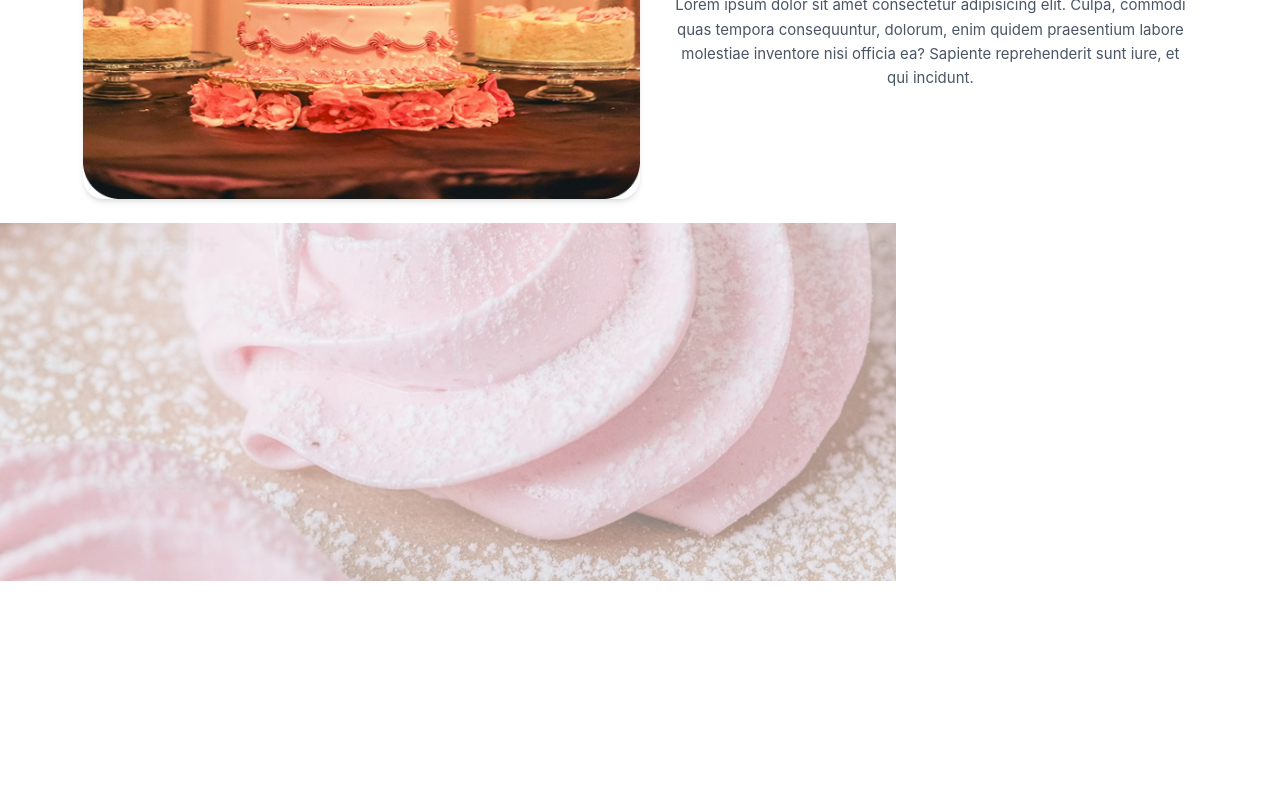
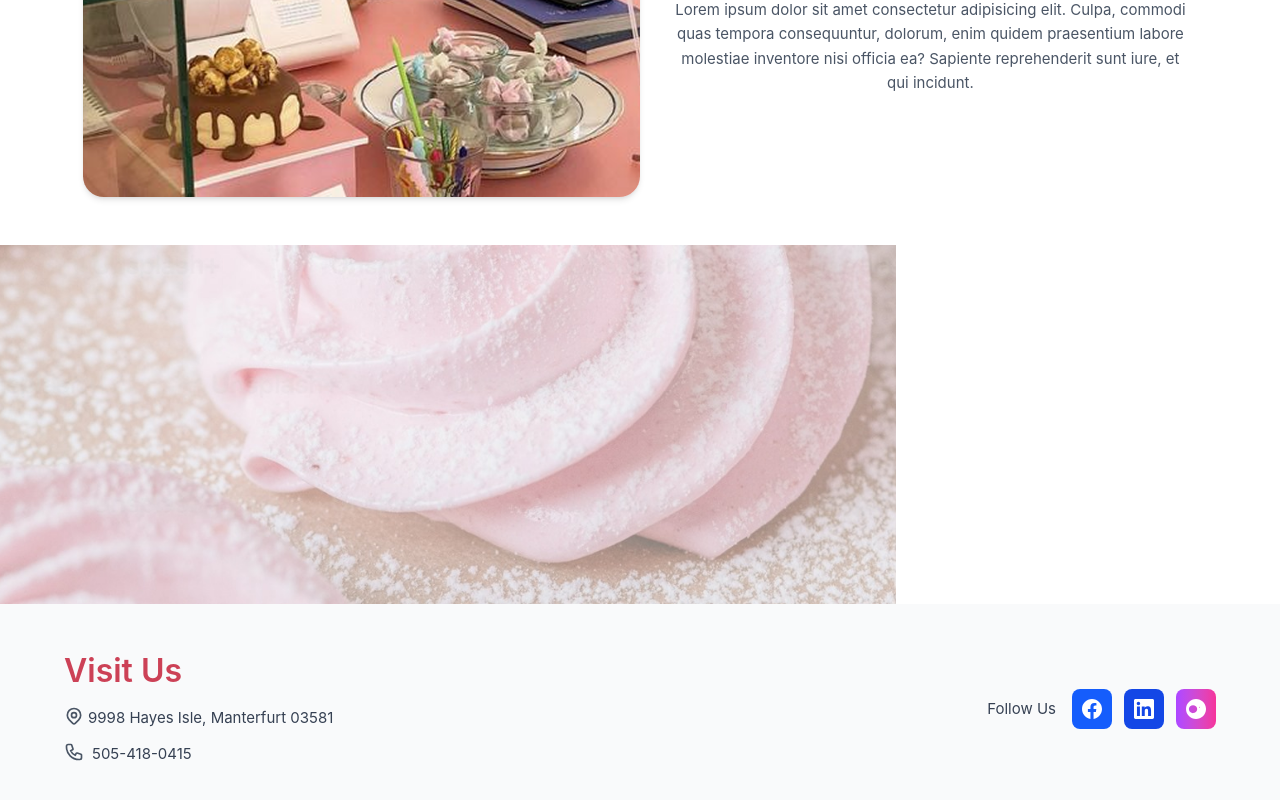
Before and after one commit to PaolaArtola/Bakery, a Vue app: page /about in a window 1280 px wide. Shown: the part 1537-2337 px from the top of the page. Before the commit the page ends 2118 px from the top, so only its background shows below. Built offline with nearby package versions, Linux system fonts and the light colour scheme.

Commit message:
add footer

```diff
--- a/src/App.vue
+++ b/src/App.vue
@@ -1,6 +1,7 @@
 <script setup lang="ts">
 import { RouterView } from 'vue-router'
 import CustomHeader from '@/components/header.vue'
+import CustomFooter from '@/components/footer.vue'
 </script>
 
 <template>
@@ -11,6 +12,8 @@ import CustomHeader from '@/components/header.vue'
     <!-- Adjust `mt` to match header height -->
     <RouterView />
   </main>
+
+  <CustomFooter />
 </template>
 
 <style scoped></style>
--- /dev/null
+++ b/src/components/footer.vue
@@ -0,0 +1,116 @@
+<template>
+  <div class="bg-gray-50 py-12 px-4 md:px-16">
+    <div class="max-w-6xl mx-auto">
+      <div
+        class="flex flex-col md:flex-row justify-between items-start md:items-center gap-8 snap-center"
+      >
+        <!-- Left Section - Visit Us Info -->
+        <div class="flex flex-col gap-4">
+          <h3 class="text-3xl font-bold text-gray-900 mb-6">Visit Us</h3>
+
+          <div class="space-y-6 flex flex-col gap-3">
+            <!-- Address -->
+            <div class="flex items-start gap-1">
+              <svg
+                class="w-5 h-5 text-gray-600 mt-0.5 flex-shrink-0"
+                fill="none"
+                stroke="currentColor"
+                viewBox="0 0 24 24"
+              >
+                <path
+                  stroke-linecap="round"
+                  stroke-linejoin="round"
+                  stroke-width="2"
+                  d="M17.657 16.657L13.414 20.9a1.998 1.998 0 01-2.827 0l-4.244-4.243a8 8 0 1111.314 0z"
+                />
+                <path
+                  stroke-linecap="round"
+                  stroke-linejoin="round"
+                  stroke-width="2"
+                  d="M15 11a3 3 0 11-6 0 3 3 0 016 0z"
+                />
+              </svg>
+              <span class="text-gray-700">9998 Hayes Isle, Manterfurt 03581</span>
+            </div>
+
+            <!-- Phone -->
+            <div class="flex items-start gap-2">
+              <svg
+                class="w-5 h-5 text-gray-600 mt-0.5 flex-shrink-0"
+                fill="none"
+                stroke="currentColor"
+                viewBox="0 0 24 24"
+              >
+                <path
+                  stroke-linecap="round"
+                  stroke-linejoin="round"
+                  stroke-width="2"
+                  d="M3 5a2 2 0 012-2h3.28a1 1 0 01.948.684l1.498 4.493a1 1 0 01-.502 1.21l-2.257 1.13a11.042 11.042 0 005.516 5.516l1.13-2.257a1 1 0 011.21-.502l4.493 1.498a1 1 0 01.684.949V19a2 2 0 01-2 2h-1C9.716 21 3 14.284 3 6V5z"
+                />
+              </svg>
+              <span class="text-gray-700">505-418-0415</span>
+            </div>
+          </div>
+        </div>
+
+        <!-- Right Section - Social Media -->
+        <div class="flex-shrink-0">
+          <div class="flex items-center gap-4">
+            <span class="text-gray-700 font-medium">Follow Us</span>
+            <div class="flex gap-3">
+              <!-- Facebook -->
+              <a
+                href="#"
+                class="w-10 h-10 bg-blue-600 rounded-lg flex items-center justify-center hover:bg-blue-700 transition-colors"
+              >
+                <svg class="w-5 h-5 text-white" fill="currentColor" viewBox="0 0 24 24">
+                  <path
+                    d="M24 12.073c0-6.627-5.373-12-12-12s-12 5.373-12 12c0 5.99 4.388 10.954 10.125 11.854v-8.385H7.078v-3.47h3.047V9.43c0-3.007 1.792-4.669 4.533-4.669 1.312 0 2.686.235 2.686.235v2.953H15.83c-1.491 0-1.956.925-1.956 1.874v2.25h3.328l-.532 3.47h-2.796v8.385C19.612 23.027 24 18.062 24 12.073z"
+                  />
+                </svg>
+              </a>
+
+              <!-- LinkedIn -->
+              <a
+                href="#"
+                class="w-10 h-10 bg-blue-700 rounded-lg flex items-center justify-center hover:bg-blue-800 transition-colors"
+              >
+                <svg class="w-5 h-5 text-white" fill="currentColor" viewBox="0 0 24 24">
+                  <path
+                    d="M20.447 20.452h-3.554v-5.569c0-1.328-.027-3.037-1.852-3.037-1.853 0-2.136 1.445-2.136 2.939v5.667H9.351V9h3.414v1.561h.046c.477-.9 1.637-1.85 3.37-1.85 3.601 0 4.267 2.37 4.267 5.455v6.286zM5.337 7.433c-1.144 0-2.063-.926-2.063-2.065 0-1.138.92-2.063 2.063-2.063 1.14 0 2.064.925 2.064 2.063 0 1.139-.925 2.065-2.064 2.065zm1.782 13.019H3.555V9h3.564v11.452zM22.225 0H1.771C.792 0 0 .774 0 1.729v20.542C0 23.227.792 24 1.771 24h20.451C23.2 24 24 23.227 24 22.271V1.729C24 .774 23.2 0 22.222 0h.003z"
+                  />
+                </svg>
+              </a>
+
+              <!-- Instagram -->
+              <a
+                href="#"
+                class="w-10 h-10 bg-gradient-to-r from-purple-500 to-pink-500 rounded-lg flex items-center justify-center hover:from-purple-600 hover:to-pink-600 transition-colors"
+              >
+                <svg class="w-5 h-5 text-white" fill="currentColor" viewBox="0 0 24 24">
+                  <path
+                    d="M12.017 0C5.396 0 .029 5.367.029 11.987c0 6.618 5.367 11.986 11.988 11.986 6.618 0 11.986-5.368 11.986-11.986C24.003 5.367 18.635.001 12.017.001zM8.449 16.988c-1.297 0-2.448-.49-3.328-1.291C4.198 14.81 3.51 13.617 3.51 12.262c0-1.355.688-2.548 1.611-3.435C5.999 7.925 7.15 7.435 8.449 7.435c1.297 0 2.448.49 3.328 1.292.922.887 1.611 2.08 1.611 3.435 0 1.355-.689 2.548-1.611 3.435-.88.801-2.031 1.291-3.328 1.291zm7.83-6.405c-.314 0-.569-.255-.569-.569 0-.314.255-.569.569-.569.314 0 .569.255.569.569 0 .314-.255.569-.569.569z"
+                  />
+                </svg>
+              </a>
+            </div>
+          </div>
+        </div>
+      </div>
+    </div>
+  </div>
+</template>
+
+<script setup lang="ts">
+interface Props {
+  name: string
+}
+
+const props = withDefaults(defineProps<Props>(), {
+  name: 'VisitUs',
+})
+</script>
+
+<style scoped>
+/* Add any custom styles here if needed */
+</style>
--- a/src/components/header.vue
+++ b/src/components/header.vue
@@ -52,7 +52,7 @@ onUnmounted(() => {
         <!-- Animated hamburger lines -->
         <span
           class="block w-6 h-0.5 bg-gray-800 transition-all duration-300 ease-in-out transform origin-center"
-          :class="{ 'rotate-45 translate-y-1.5': isOpen, 'translate-y-0': !isOpen }"
+          :class="{ 'rotate-45 translate-y-[2px]': isOpen, 'translate-y-3': !isOpen }"
         ></span>
         <span
           class="block w-6 h-0.5 bg-gray-800 transition-all duration-300 ease-in-out my-1"
@@ -60,7 +60,7 @@ onUnmounted(() => {
         ></span>
         <span
           class="block w-6 h-0.5 bg-gray-800 transition-all duration-300 ease-in-out transform origin-center"
-          :class="{ '-rotate-45 -translate-y-1.5': isOpen, 'translate-y-0': !isOpen }"
+          :class="{ '-rotate-45 -translate-y-[2px]': isOpen, ' -translate-y-3': !isOpen }"
         ></span>
       </button>
 
--- a/src/views/AboutView.vue
+++ b/src/views/AboutView.vue
@@ -29,7 +29,7 @@ const cakeImages = [
       <img
         src="@/assets/about/filler.png"
         alt="A nice cake"
-        class="base-image w-full at520:w-1/2 rounded-lg shadow-md"
+        class="base-image w-full at520:w-1/2 rounded-lg shadow-md aspect-[8/5] object-cover"
       />
       <div class="text-center at520:text-left at520:w-1/2 space-y-4">
         <h2 class="text-3xl font-bold text-gray-800">Our Mission</h2>
@@ -41,11 +41,13 @@ const cakeImages = [
       </div>
     </div>
     <!-- Primera sección -->
-    <div class="w-[87%] flex flex-col at520:flex-row items-center gap-6 py-6 max-w-7xl mx-auto">
+    <div
+      class="w-[87%] flex aspect-[5/2] flex-col at520:flex-row items-center gap-6 py-6 max-w-7xl mx-auto"
+    >
       <img
-        src="@/assets/about/filler.png"
+        src="@/assets/about/header1.png"
         alt="A nice cake"
-        class="base-image w-full at520:w-1/2 rounded-lg shadow-md"
+        class="base-image w-full at520:w-1/2 rounded-lg shadow-md aspect-[8/5] object-cover"
       />
       <div class="text-center at520:text-left at520:w-1/2 space-y-4">
         <h2>Our Promise</h2>
```
